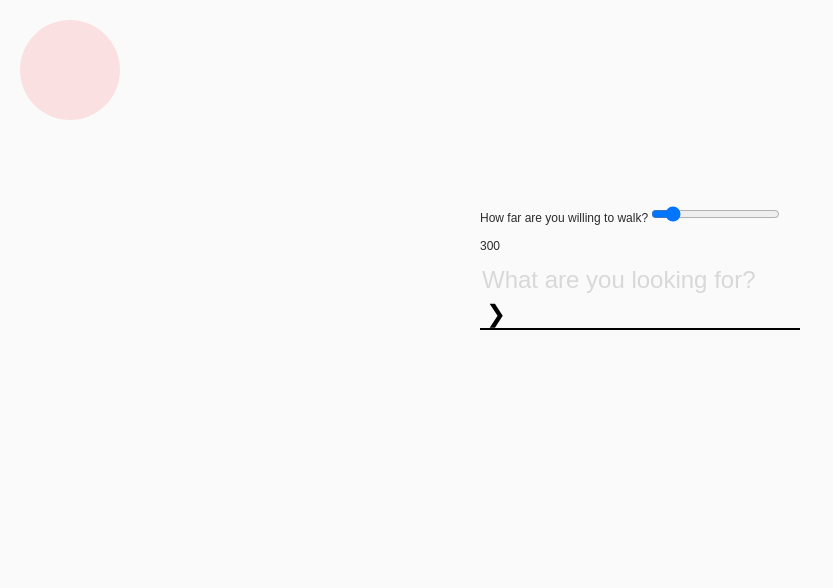
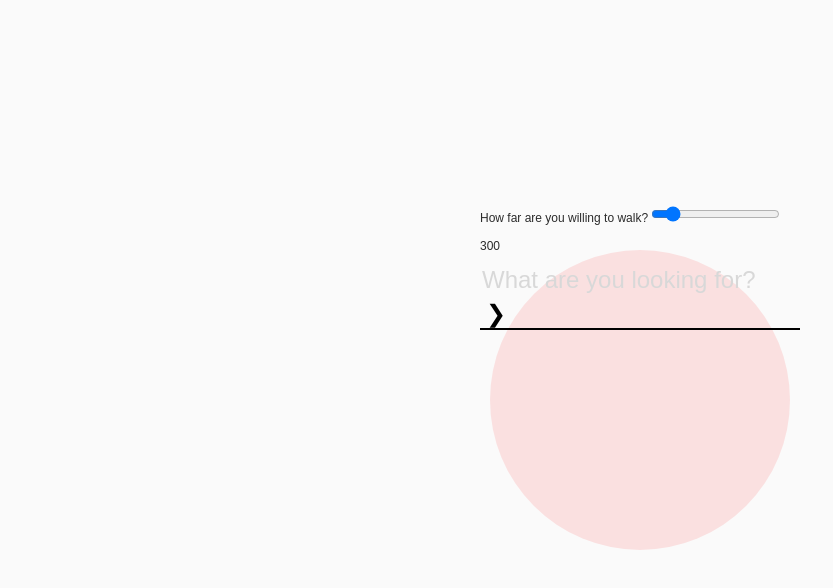
Before and after one commit to anothertompetty/london-edit, a website: page index.html in a window 1280 px wide. Shown: the whole page, without its empty margins (0-833 px from the left). Drawn offline with nearby package versions, Linux system fonts and the light colour scheme.

Commit message:
centering radius circle

```diff
--- a/app/scss/main.scss
+++ b/app/scss/main.scss
@@ -100,10 +100,11 @@ button:focus {
 
 .circle {
   position: fixed;
-  width: 100px;
-  height: 100px;
-  top: 20px;
-  left: 20px;
+  width: 300px;
+  height: 300px;
+  top: 50%;
+  left: 50%;
+  transform: translate(-50%, -50%);
   text-align: center;
   background-color: red;
   border-radius: 50%;
--- a/index.html
+++ b/index.html
@@ -49,7 +49,10 @@
         console.log(sliderValue)
         $('.circle').css({
           'width' : sliderValue / 10 + 'px',
-          'height' : sliderValue / 10 + 'px'
+          'height' : sliderValue / 10 + 'px',
+          'top' : '50%',
+          'left' : '50%',
+          'transform' : 'translate(-50%, -50%)'
         });
       };
     </script>
```
Also changed, not shown: build/css/app.min.css, 1 other file.
